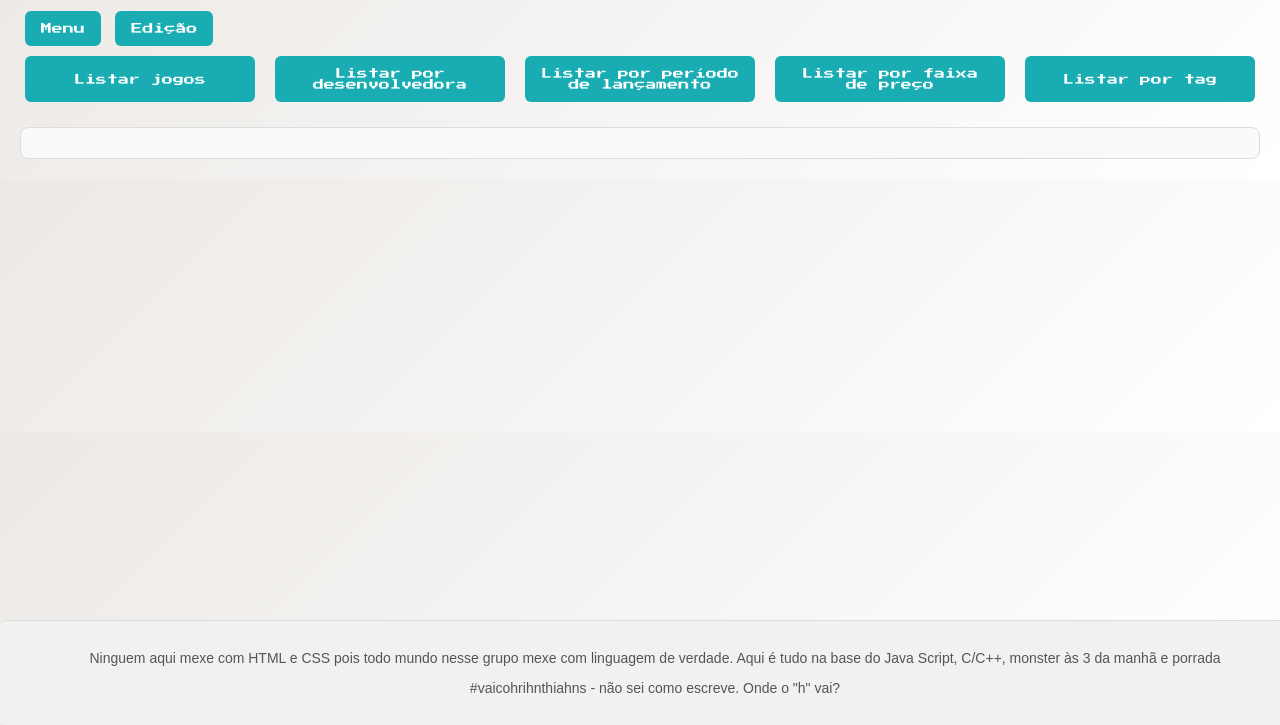
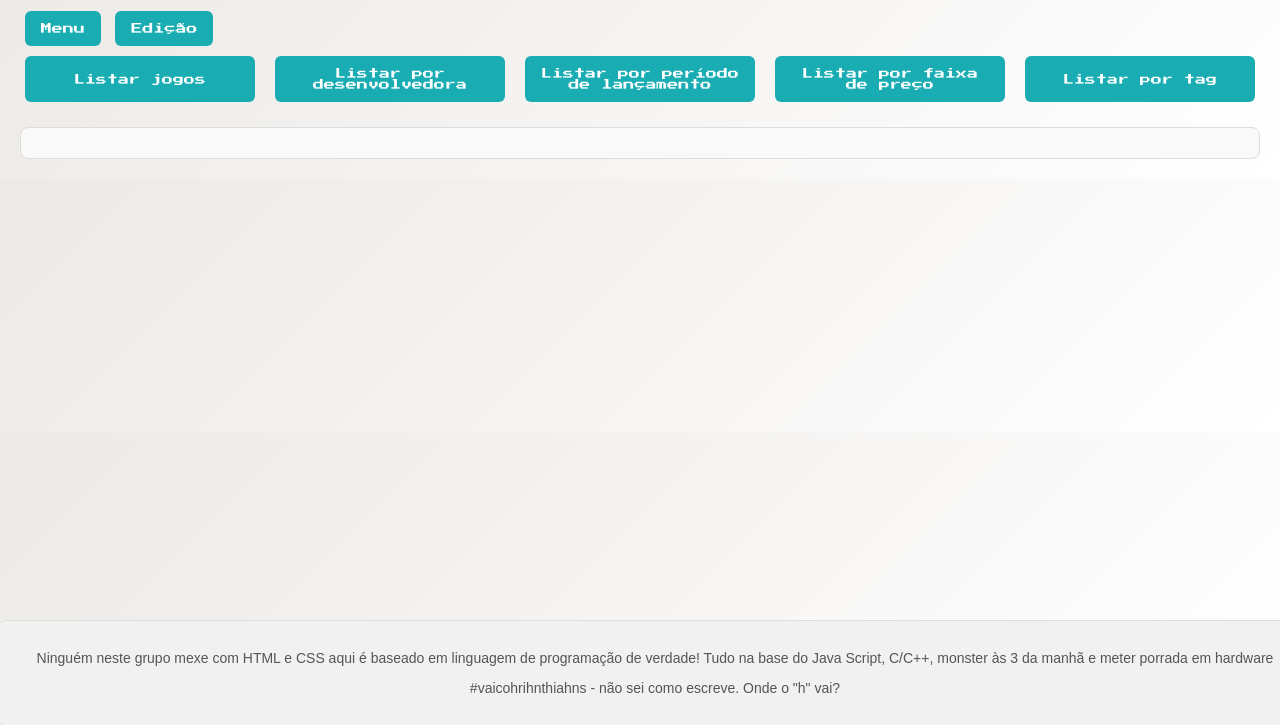
Before and after one commit to FrankSteps/GameGroup_FunctionalProgramming_Project, a plain HTML site: page read.html in a window 1280 px wide. Shown: the part 75-800 px from the top of the page. Drawn offline with nearby package versions, Linux system fonts and the light colour scheme.

Commit message:
Update read.html

```diff
--- a/read.html
+++ b/read.html
@@ -41,7 +41,7 @@
 
     <!-- Rodapé da página -->
     <footer>
-        <p>Ninguem aqui mexe com HTML e CSS pois todo mundo nesse grupo mexe com linguagem de verdade. Aqui é tudo na base do Java Script, C/C++, monster às 3 da manhã e porrada</p>
+        <p>Ninguém neste grupo mexe com HTML e CSS aqui é baseado em linguagem de programação de verdade! Tudo na base do Java Script, C/C++, monster às 3 da manhã e meter porrada em hardware</p>
         <p>#vaicohrihnthiahns - não sei como escreve. Onde o "h" vai?</p>
     </footer>
 </body>
```
